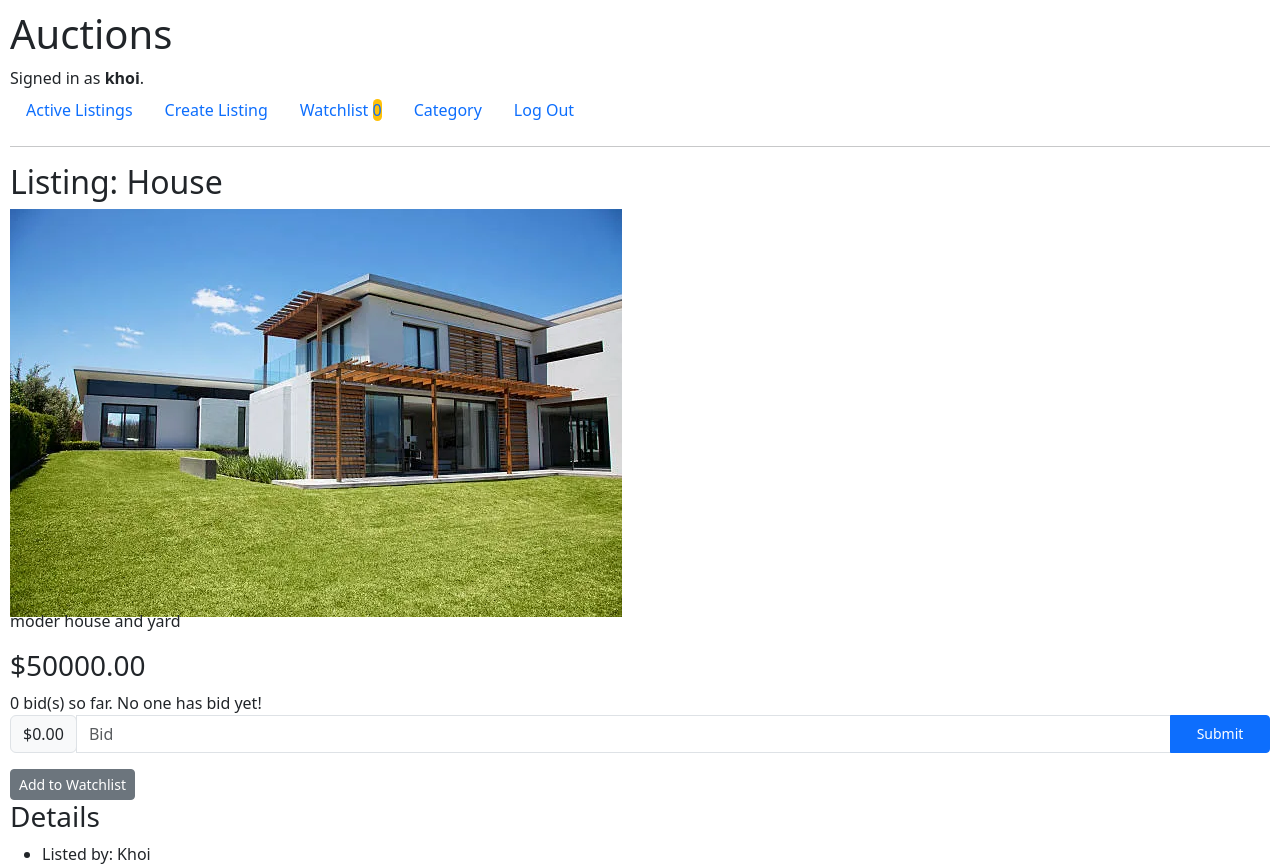
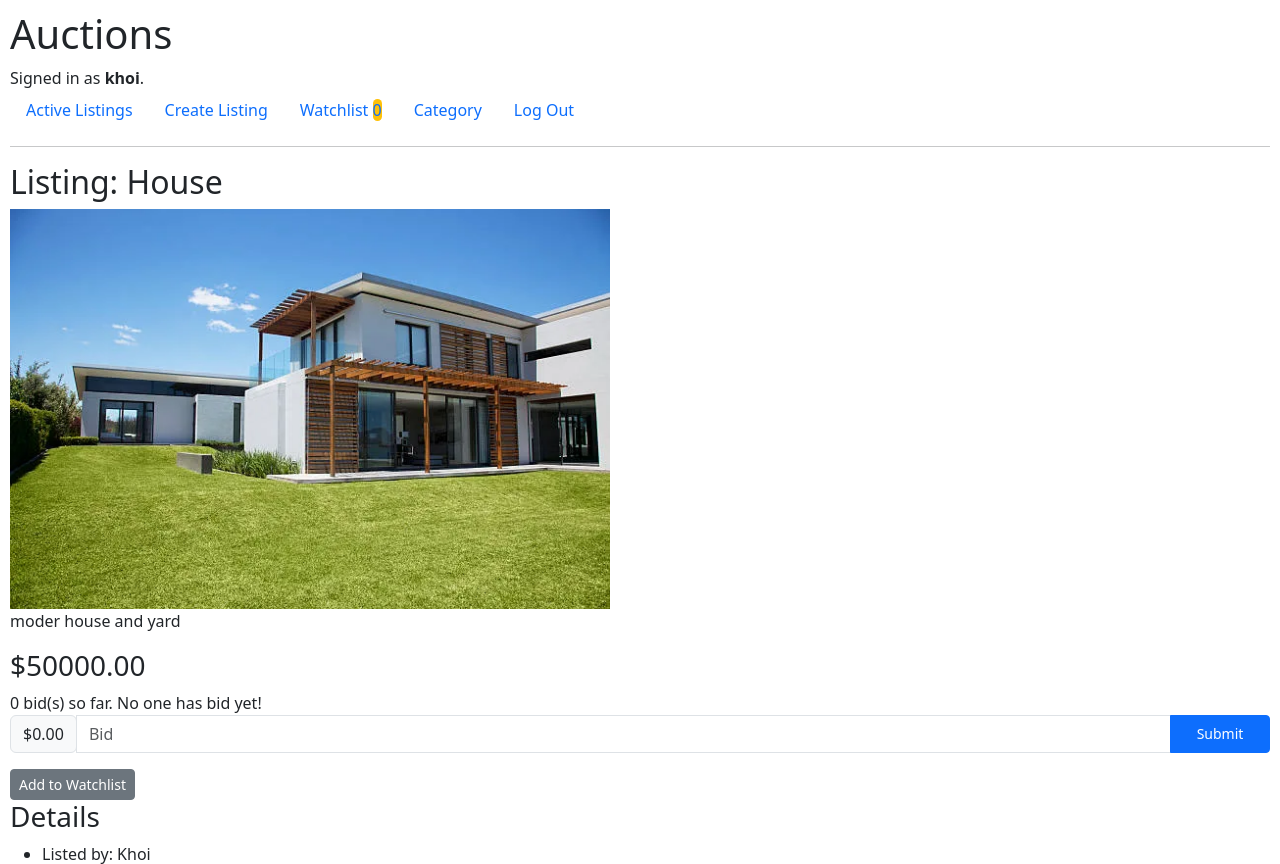
Before and after one commit to nguyendkhoi/Commerce, a Django app: page /listings/3 in a window 1280 px wide. Shown: the top 864 px of the page. Run offline with Django 3.2, Linux system fonts and the light colour scheme; a user stored in the database is signed in; data comes from the database, SQL or seed files in the repository; both versions use the stored data as it was after the commit.

Commit message:
Fri, Jan 3, 2025, 2:54 PM +01:00

```diff
--- a/auctions/static/auctions/styles.css
+++ b/auctions/static/auctions/styles.css
@@ -51,7 +51,8 @@ a {
 }
 
 .image_list {
-  object-fit: cover;
+  max-height: 400px;
+  object-fit: contain;
 }
 
 .image-container {
```
Also changed, not shown: README.md, db.sqlite3, media/images/Horse-and-pony_bFQWdxS.webp (added), media/images/cat-and-dog-sitting-together.webp (added), media/images/cat-and-dog-sitting-together_LPnoPzX.webp (added), 1 other file.
